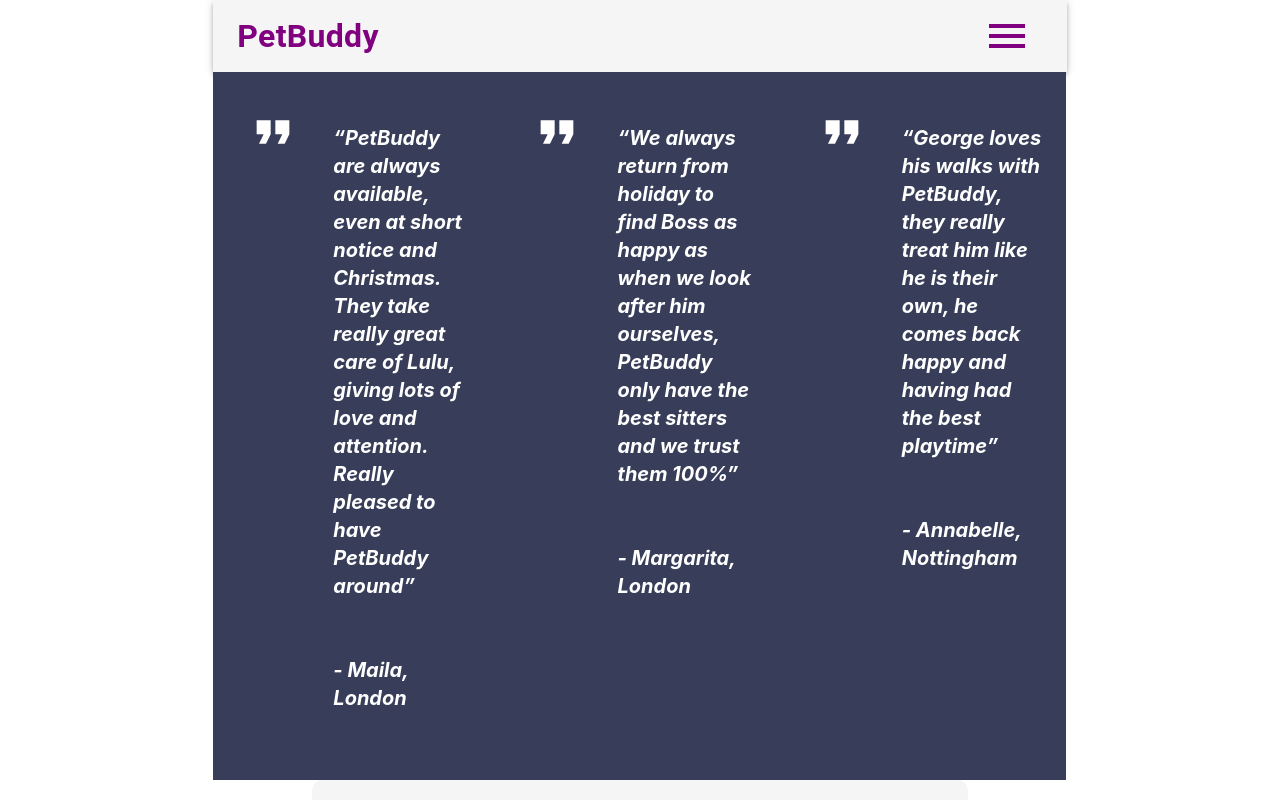
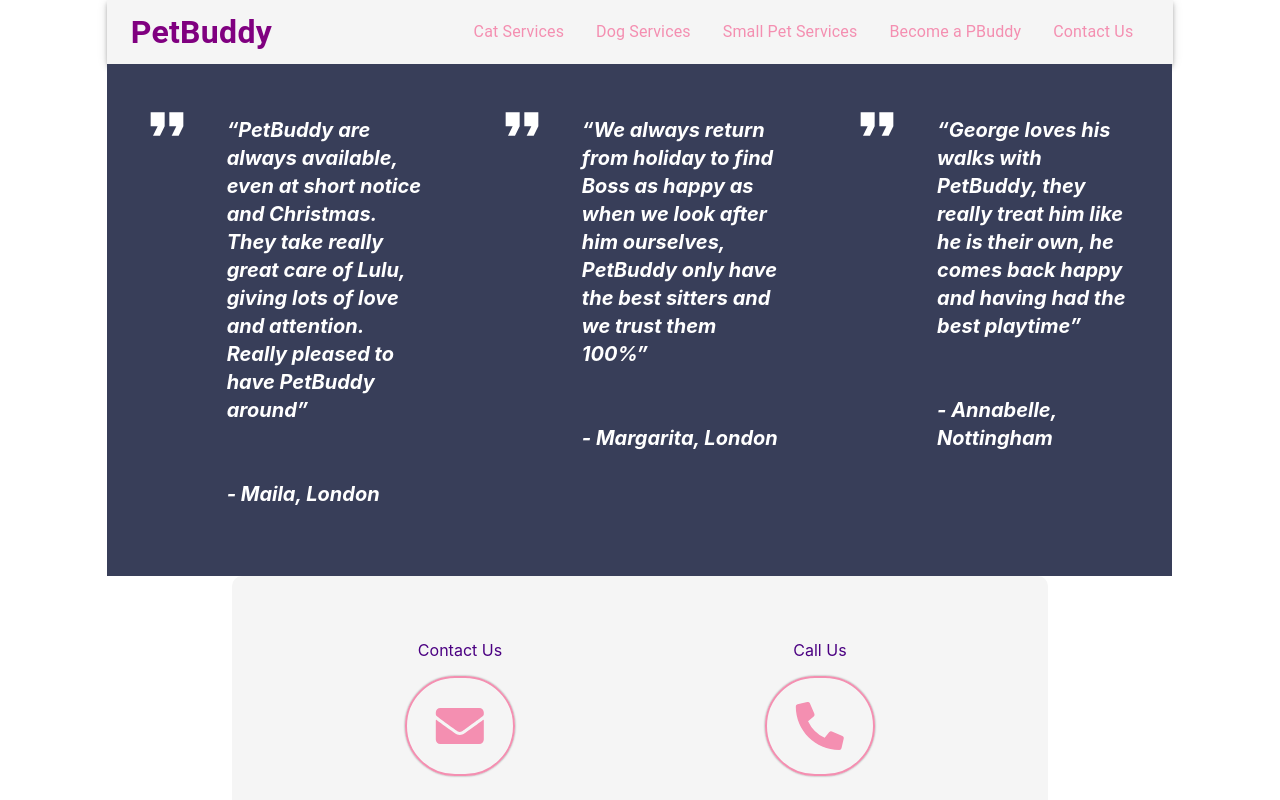
Before and after one commit to t0nin0s/petbuddy-website, a React (Create React App) app: page / in a window 1280 px wide. Shown: the top 800 px of the page. Built offline with nearby package versions, Linux system fonts and the light colour scheme.

Commit message:
Header navbar responsiveness minor changes

```diff
--- a/src/App.tsx
+++ b/src/App.tsx
@@ -35,7 +35,7 @@
 const ColumnToRowWrapper = styled.div`
 display: flex;
 flex-direction: column;
-${mediaQueries("lg")`
+${mediaQueries("tablet")`
   flex-direction: row;
 `}`
 
@@ -49,8 +49,8 @@
     <div className="App" >
       <Grid container direction="column">
         <Grid item container>
-          <Grid item xs={false} sm={false} md={2} lg={2} xl={2} />
-          <Grid item xs={12} sm={12} md={8} lg={8} xl={8} >
+          <Grid item xs={false} sm={false} md={false} lg={1} xl={1} />
+          <Grid item xs={12} sm={12} md={12} lg={10} xl={10} >
             <Header />
             <ColumnToRowWrapper >
               {reviews.map(review => {
@@ -64,7 +64,6 @@
               contact="Contact Us"
               call="Call Us" />
           </Grid>
-          <Grid item xs={false} sm={false} md={2} lg={2} xl={2} />
         </Grid>
         <div> count is {count} </div>
         <Button>button</Button>
--- a/src/components/ContactUs/index.tsx
+++ b/src/components/ContactUs/index.tsx
@@ -17,7 +17,7 @@
 margin-bottom: 5rem;
 background-color: #F5F5F5;
 font-weight:700;
-${mediaQueries("sm")`
+${mediaQueries("mobile")`
   flex-flow:row wrap;
   `}
 `
@@ -29,7 +29,7 @@
 margin:1rem 0;
 color:#4B0082;
 font-weight:400;
-${mediaQueries("sm")`
+${mediaQueries("mobile")`
   width: 45%;
   justify-content: center;
   `}
@@ -46,7 +46,7 @@
  margin:1rem 0;
  font-size: 20px;
  font-weight: 700;
- ${mediaQueries("md")`
+ ${mediaQueries("tablet")`
   flex-flow:column;
   `}
 `
@@ -61,7 +61,7 @@
 justify-content: space-around;
 margin-top: 2rem 0;
 align-item:center;
-${mediaQueries("sm")`
+${mediaQueries("mobile")`
   justify-content: space-around;
   width: 90%;
   margin:1rem 0;
--- a/src/components/Header/index.tsx
+++ b/src/components/Header/index.tsx
@@ -7,36 +7,46 @@
 import MenuIcon from "@material-ui/icons/Menu";
 import MenuItem from "@material-ui/core/MenuItem";
 import Menu from "@material-ui/core/Menu";
+import { mediaQueries } from '../../mediaqueries'
 
-const linksArray: Array<string> = ['Home', 'Cat Services', 'Dog Services', 'Small Pet Services', 'Become a PBuddy', 'Contact Us']
+const linksArray: Array<string> = ['Cat Services', 'Dog Services', 'Small Pet Services', 'Become a PBuddy', 'Contact Us']
 
 const StyledAppBar = styled(AppBar)``
 
 const StyledToolbar = styled(Toolbar)`
-background-color: whitesmoke;
-color: purple;
-justify-content:space-between
+  background-color: whitesmoke;
+  color: purple;
+  justify-content:space-between
 `
 const StyledTypography = styled(Typography)`
-&& {
   font-size:2rem;
   font-weight:700
-}
-`
-const StyledIconButton = styled(IconButton)``
+  `
+const StyledIconButton = styled(IconButton)`
+${mediaQueries("medium")`
+  display:none;`}`
 
 const StyledMenuIcon = styled(MenuIcon)`
-  && {
   font-size:3rem;
   font-weight:700;
   color: purple;
-  }
+  display:flex;
+${mediaQueries("medium")`
+  display:none;`}
 `
 const StyledMenu = styled(Menu)`
-&& {
   margin-left: 3.5%;
-  }
-}
+`
+const NavBarItems = styled.div`
+display:none;
+  ${mediaQueries("medium")`
+    display:flex;
+    flex-direction:row;
+    flex-grow:1;
+    justify-content: flex-end;
+    color:#f48fb1;
+    font-weight: 900;
+    `}
 `
 
 export default function MenuAppBar() {
@@ -62,9 +72,9 @@
           <StyledTypography >
             PetBuddy
           </StyledTypography>
+          <NavBarItems>{ourServices}</NavBarItems>
           <StyledIconButton
-            onClick={handleMenu}
-          >
+            onClick={handleMenu}>
             <StyledMenuIcon />
           </StyledIconButton>
           <StyledMenu
--- a/src/components/Review/index.tsx
+++ b/src/components/Review/index.tsx
@@ -8,7 +8,7 @@
 color:white;
 display:flex;
 flex-flow: row;
-${mediaQueries("lg")`
+${mediaQueries("tablet")`
   margin:0;
   padding:0;
   width:33.3%;
--- a/src/mediaqueries.ts
+++ b/src/mediaqueries.ts
@@ -1,7 +1,9 @@
 export const breakpoints = {
-  sm: 768,
-  md: 1024,
-  lg: 1201
+  mobile: 600,
+  tablet: 768,
+  medium: 980,
+  laptop: 1024,
+  xl: 1201
 }
 
 export const mediaQueries = (key: keyof typeof breakpoints) => {
```
